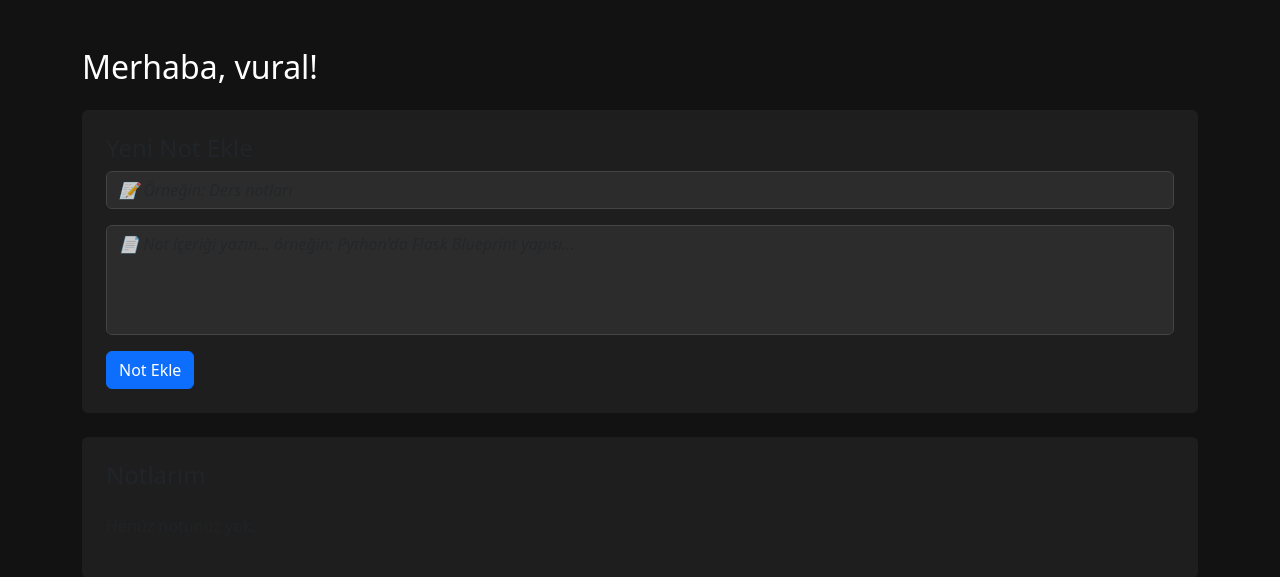
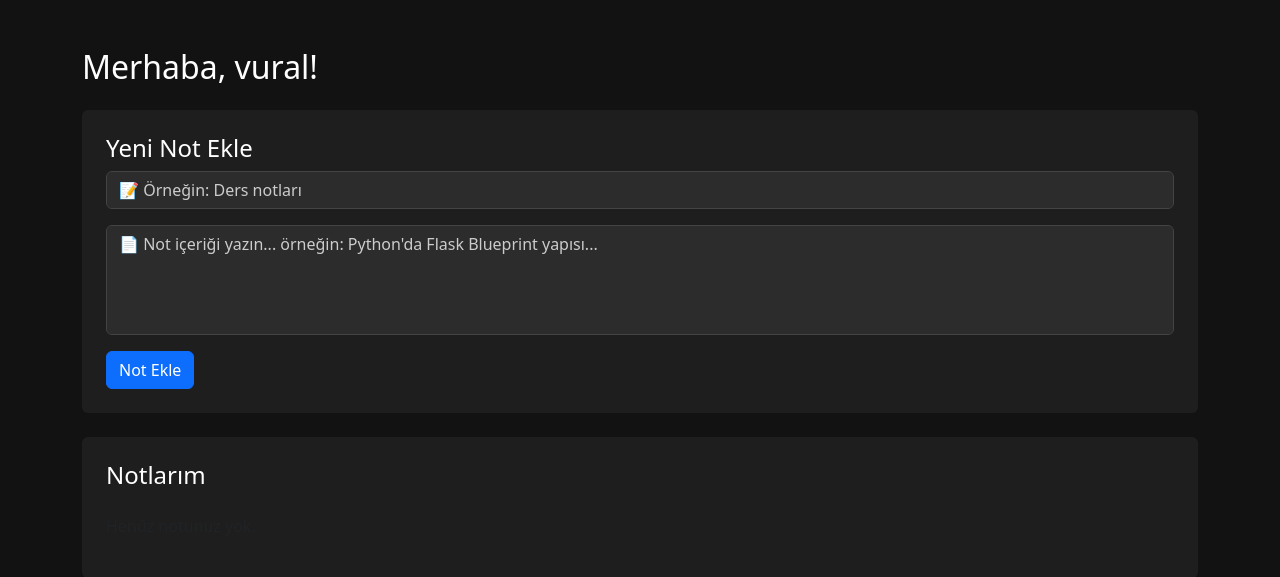
Before and after one commit to vuralcabuk/flask-not-uygulamas-, a Flask app: page / in a window 1280 px wide. Shown: the part 56-633 px from the top of the page. Run offline with Flask 3, Linux system fonts and the light colour scheme; a user stored in the database is signed in; data comes from the database, SQL or seed files in the repository; both versions use the stored data as it was after the commit.

Commit message:
anasayfa frontend güncellendi.

```diff
--- a/templates/index.html
+++ b/templates/index.html
@@ -18,6 +18,10 @@
             color: #fff;
             border-color: #444;
         }
+        .form-control::placeholder {
+            color: #ccc;
+            opacity: 1;
+        }
         .btn-outline-light:hover {
             background-color: #ffffff;
             color: #000;
@@ -25,12 +29,8 @@
         textarea {
             resize: none;
         }
-        ::placeholder {
-            color: #eee;
-            opacity: 1;
-            font-style: italic;
-        }
     </style>
+
 
 </head>
 <body>
@@ -49,7 +49,7 @@
         <h2 class="mb-4">Merhaba, {{ username }}!</h2>
 
         <div class="card p-4 mb-4">
-            <h4>Yeni Not Ekle</h4>
+            <h4 class="text-white">Yeni Not Ekle</h4>
             <form method="POST" action="{{ url_for('notes.home') }}">
                 <div class="mb-3">
                     <input type="text" name="title" class="form-control" placeholder="📝 Örneğin: Ders notları">
@@ -62,7 +62,7 @@
         </div>
 
         <div class="card p-4">
-            <h4>Notlarım</h4>
+            <h4 class="text-white">Notlarım</h4>
             {% if notes %}
                 <ul class="list-group list-group-flush mt-3">
                     {% for note in notes %}
```
Also changed, not shown: static/style.css (+7 -1 lines), database.db.
